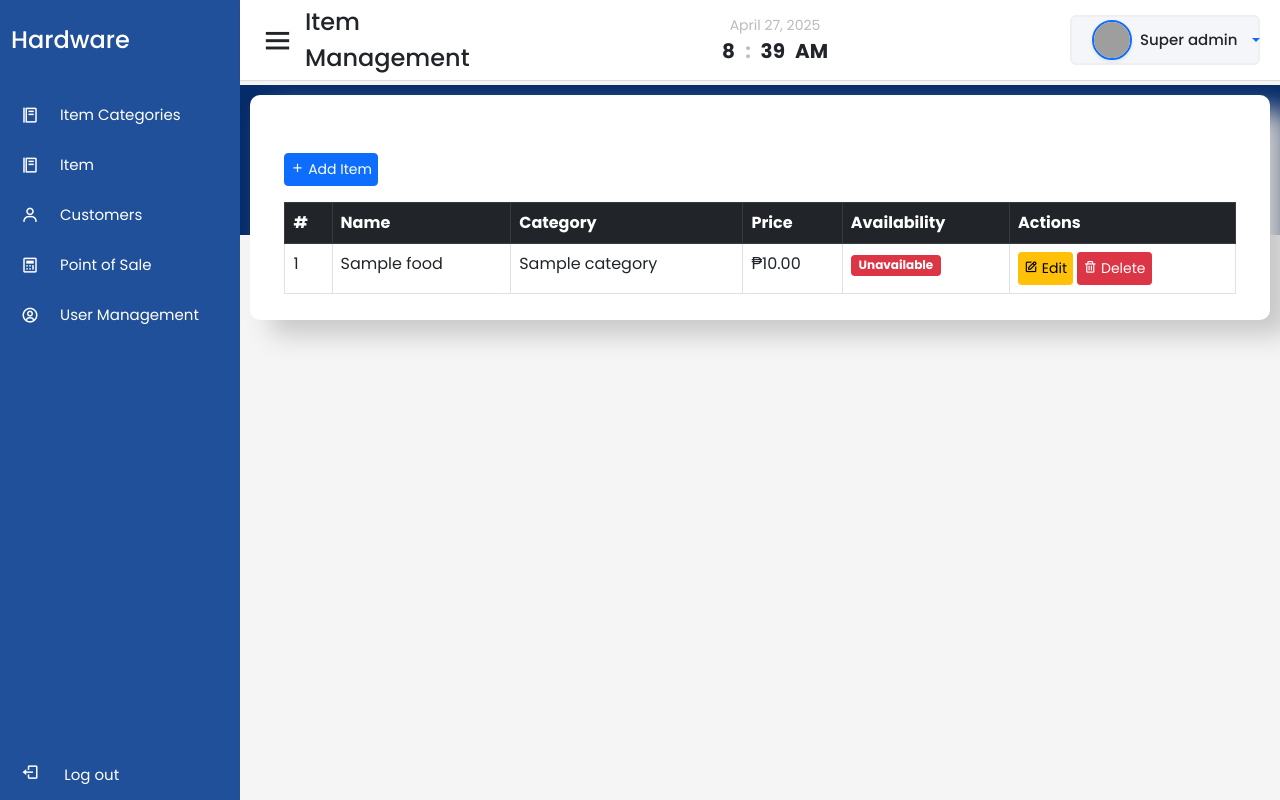
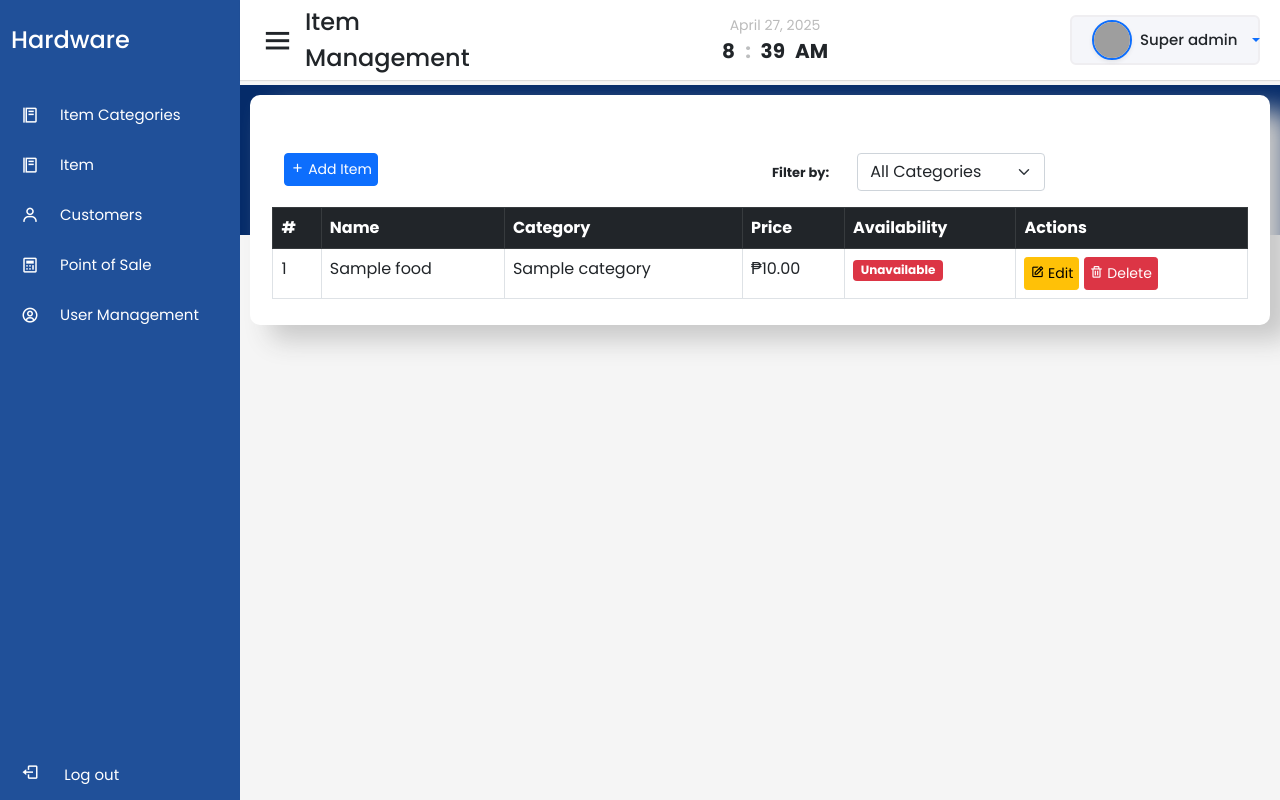
Before and after one commit to khencel/hardware, a Laravel app: template resources/views/foods/index.blade.php in a window 1280 px wide. Run offline with Laravel 10, Linux system fonts and the light colour scheme; a user stored in the database is signed in; data comes from the database, SQL or seed files in the repository; tables that the repository leaves empty hold one stand-in row (values such as "Sample post"); the template is opened without the code that fills it: most values are stand-ins (such as "Sample title", 1, 10 or a date in 2020); data that the repository does not hold is empty; settings files or empty folders that the repository lacks are supplied; some libraries are stand-ins or nearby versions; grey boxes are pictures that could not be loaded.

Commit message:
feat: add category filter

```diff
--- a/resources/views/foods/index.blade.php
+++ b/resources/views/foods/index.blade.php
@@ -11,9 +11,32 @@
             <div class="alert alert-success">{{ session('success') }}</div>
         @endif
 
-        <a href="{{ route('foods.create') }}" class="btn btn-primary mb-3">
-            <i class='bx bx-plus'></i> Add Item
-        </a>
+        <div class="row">
+            <div class="col-6">
+                <a href="{{ route('foods.create') }}" class="btn btn-primary mb-3">
+                    <i class='bx bx-plus'></i> Add Item
+                </a>
+            </div>
+            <div class="col-6">
+                <div class="row">
+                    <form method="GET" action="{{ route('foods.index') }}" class="mb-3 d-flex align-items-center gap-2">
+                    <div class="col-2">
+                        <label for="category" class="form-label mb-0">Filter by:</label>
+                    </div>
+                    <div class="col-10">
+                        <select name="category" id="category" class="form-select w-auto" onchange="this.form.submit()">
+                            <option value="">All Categories</option>
+                            @foreach ($categories as $category)
+                                <option value="{{ $category->id }}" {{ request('category') == $category->id ? 'selected' : '' }}>
+                                    {{ $category->name }}
+                                </option>
+                            @endforeach
+                        </select>
+                    </div>
+                    </form
+                </div>
+            </div>
+        </div>
 
         <table class="table table-bordered">
             <thead class="table-dark">
```
Also changed, not shown: app/Http/Controllers/FoodController.php (+16 -5 lines).
